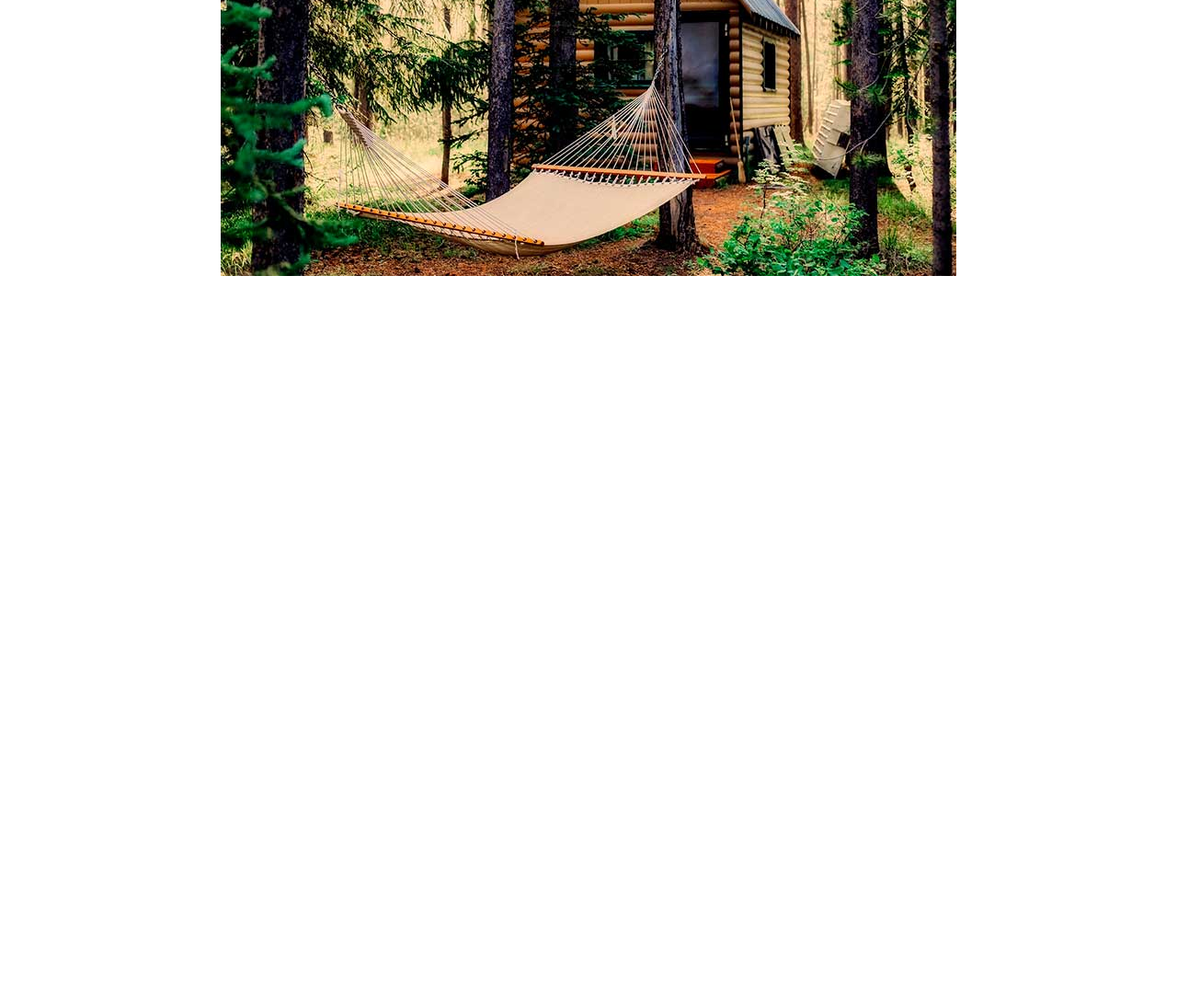
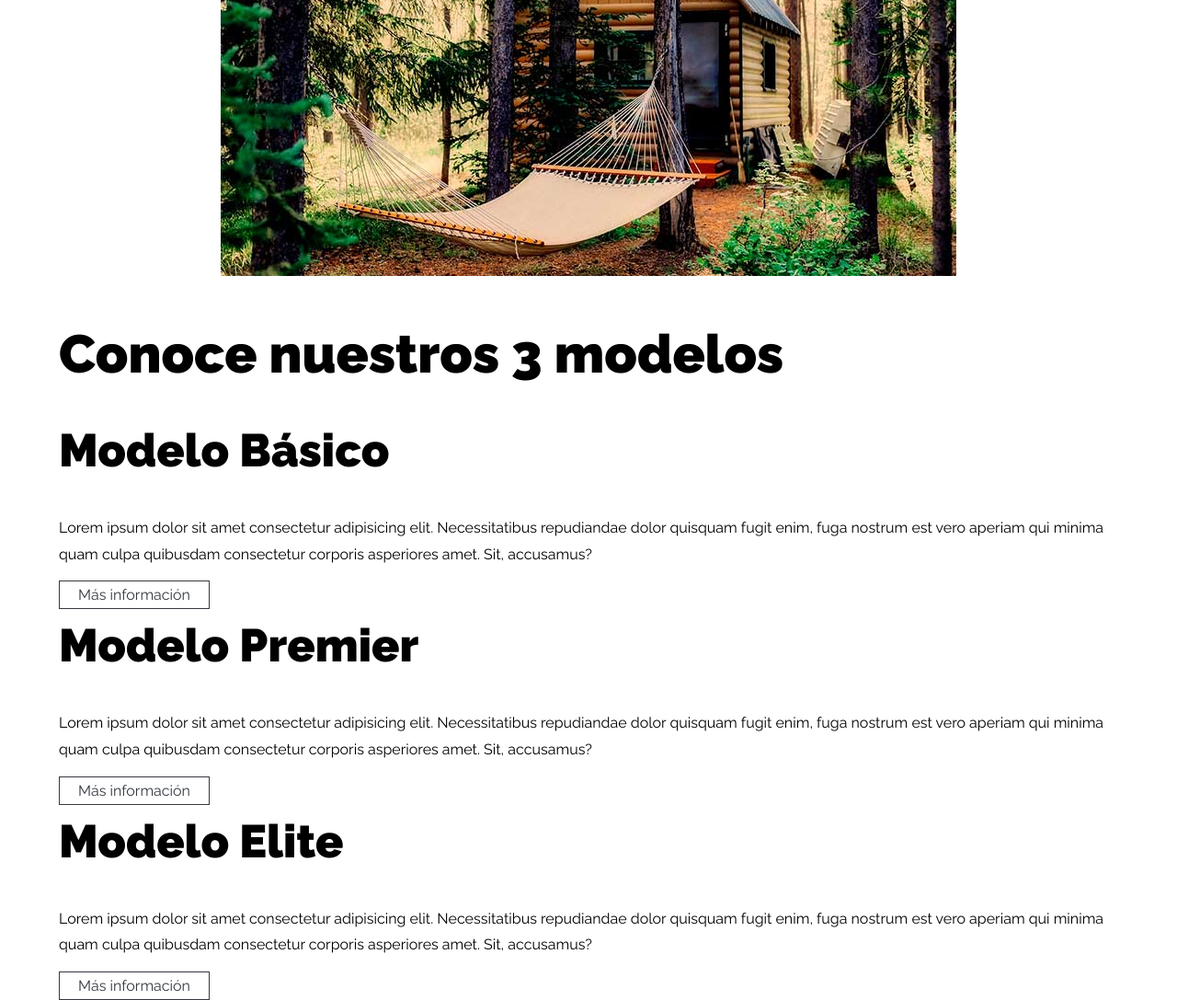
Before and after one commit to LuisMarioSolano/ArquitecturaBosque-SitioWebArquitectura, a plain HTML site: page index.html in a window 1280 px wide. Shown: the part 1141-2228 px from the top of the page at 92% size. Before the commit the page ends 1441 px from the top, so only its background shows below. Drawn offline with Linux system fonts and the light colour scheme.

Commit message:
Update HTML: Add modelos

```diff
--- a/index.html
+++ b/index.html
@@ -51,6 +51,38 @@
                 voluptas recusandae laborum doloribus dolorum.</P>
         </div>
     </section>
+
+    <main class="contenedor mt-5">
+        <h2>Conoce nuestros 3 modelos</h2>
+
+        <div class="modelo basico">
+            <div class="contenido-modelos">
+                <h3>Modelo Básico</h3>
+                <p>Lorem ipsum dolor sit amet consectetur adipisicing elit. Necessitatibus repudiandae dolor quisquam
+                    fugit enim, fuga nostrum est vero aperiam qui minima quam culpa quibusdam consectetur corporis
+                    asperiores amet. Sit, accusamus?</p>
+                    <a href="#" class="btn">Más información</a>
+            </div>
+        </div> <!-- .modelo -->
+        <div class="modelo premier">
+            <div class="contenido-modelos">
+                <h3>Modelo Premier</h3>
+                <p>Lorem ipsum dolor sit amet consectetur adipisicing elit. Necessitatibus repudiandae dolor quisquam
+                    fugit enim, fuga nostrum est vero aperiam qui minima quam culpa quibusdam consectetur corporis
+                    asperiores amet. Sit, accusamus?</p>
+                    <a href="#" class="btn">Más información</a>
+            </div>
+        </div> <!-- .modelo -->
+        <div class="modelo elite">
+            <div class="contenido-modelos">
+                <h3>Modelo Elite</h3>
+                <p>Lorem ipsum dolor sit amet consectetur adipisicing elit. Necessitatibus repudiandae dolor quisquam
+                    fugit enim, fuga nostrum est vero aperiam qui minima quam culpa quibusdam consectetur corporis
+                    asperiores amet. Sit, accusamus?</p>
+                    <a href="#" class="btn">Más información</a>
+            </div>
+        </div> <!-- .modelo -->
+    </main>
 </body>
 
 </html>
```
